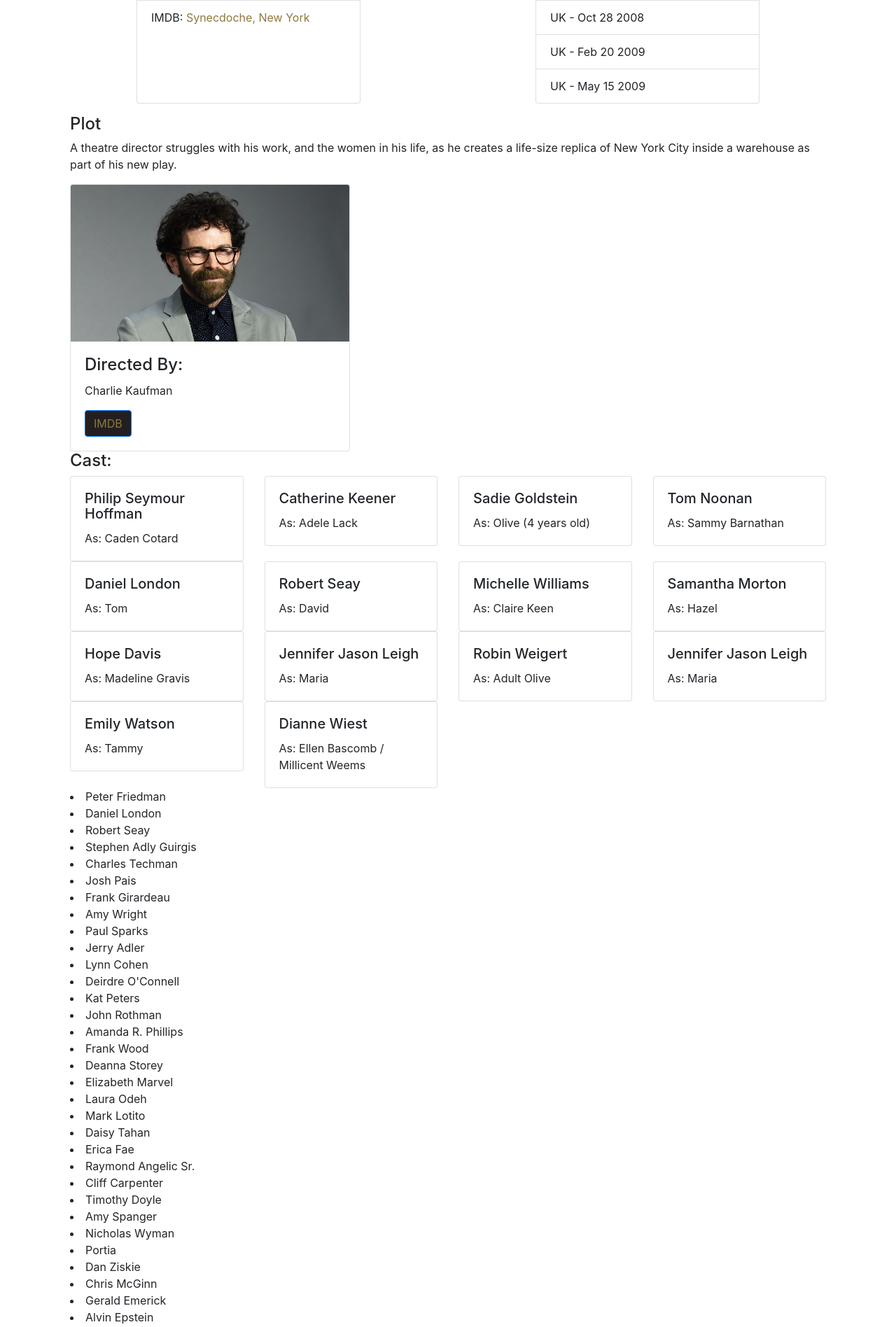
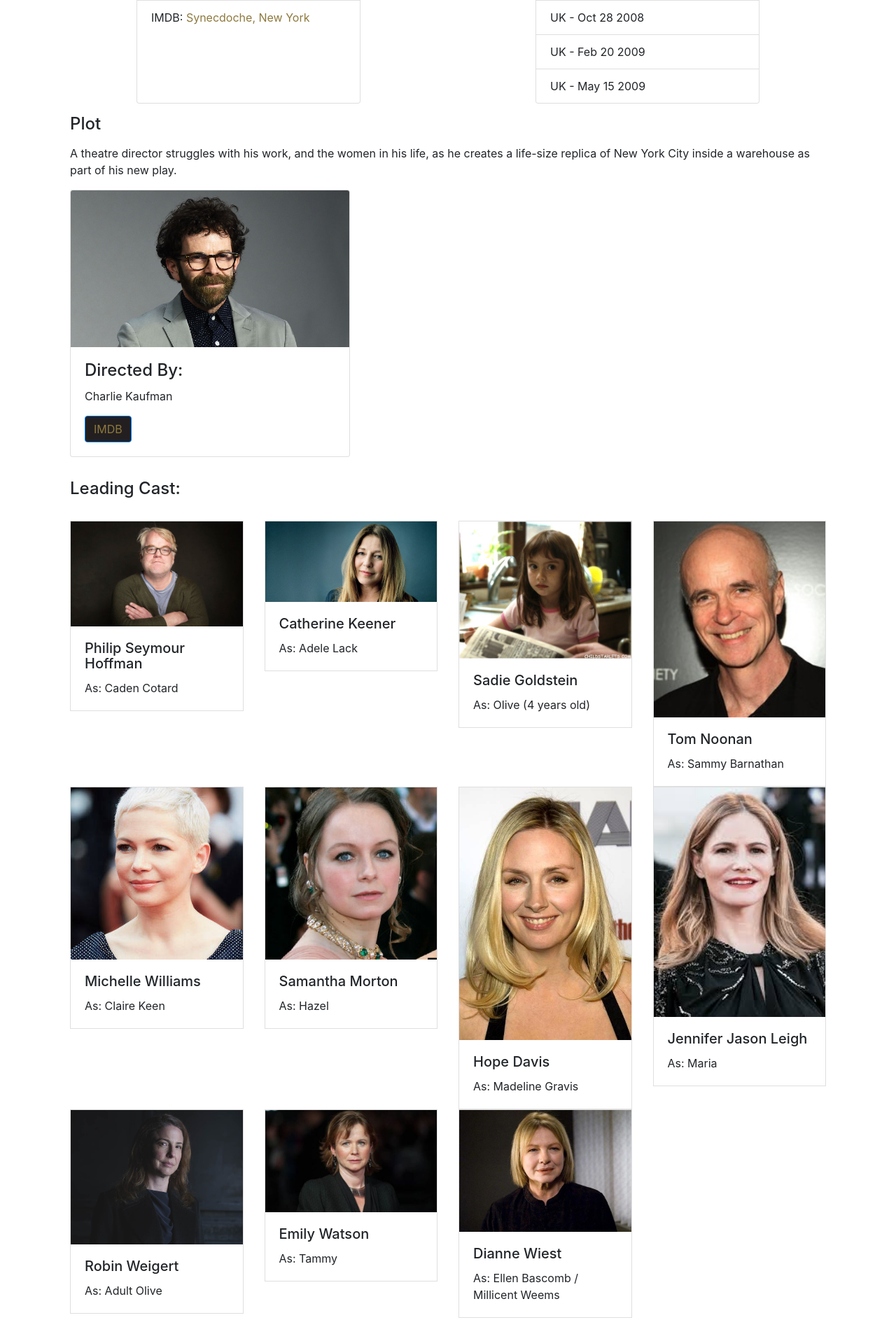
Before and after one commit to eddie321/my-movie-project, a PHP site: page / in a window 1280 px wide. Shown: the part 944-2840 px from the top of the page at 70% size. Run offline with PHP 8.4, Linux system fonts and the light colour scheme.

Commit message:
leading cast card photos

```diff
--- a/css/mymovie.css
+++ b/css/mymovie.css
@@ -25,3 +25,13 @@ a {
 
 a:hover {
   color: #ad974f; }
+
+.leading_cast {
+  margin-top: 2rem;
+  margin-bottom: 1rem; }
+
+.plot {
+  margin-bottom: 1rem; }
+
+.leading_cast {
+  margin-bottom: 2rem; }
--- a/index.html
+++ b/index.html
@@ -88,7 +88,7 @@
         </div>
 
         <div class="container">
-            <h4>Plot</h4>
+            <h4 class="plot">Plot</h4>
             <p>A theatre director struggles with his work, and the women in his life, as he creates a life-size replica of New
                 York City inside a warehouse as part of his new play.</p>
         </div>
@@ -104,124 +104,114 @@
                     <a href="http://www.imdb.com/name/nm0442109/?ref_=nv_sr_2" class="btn btn-primary">IMDB</a>
                 </div>
             </div>
+        </div>
 
-            <h4>Cast:</h4>
+        <div class="container leading_cast">
+            <h4 class="leading_cast">Leading Cast:</h4>
 
             <div class="row">
-                <div class="col-sm-3">
+                <div class="card-group">
+                    <div class="col-6 col-sm-3">
                         <div class="card">
+                            <img class="card-img-top" src="img/psh.jpg" alt="Philip Seymour Hoffman">
                             <div class="card-body">
                                 <h5 class="card-title">Philip Seymour Hoffman</h5>
                                 <p class="card-text">As: Caden Cotard</p>
                             </div>
                         </div>
                     </div>
-                <div class="col-sm-3">
+                    <div class="col-6 col-sm-3">
                         <div class="card">
+                            <img class="card-img-top" src="img/catherine_k.jpg" alt="Catherine Keener">
                             <div class="card-body">
                                 <h5 class="card-title">Catherine Keener</h5>
                                 <p class="card-text">As: Adele Lack</p>
                             </div>
                         </div>
                     </div>
-                <div class="col-sm-3">
+                    <div class="col-6 col-sm-3">
                         <div class="card">
+                            <img class="card-img-top" src="img/sadie_g.jpg" alt="Sadie Goldstein">
                             <div class="card-body">
                                 <h5 class="card-title">Sadie Goldstein</h5>
                                 <p class="card-text">As: Olive (4 years old)</p>
                             </div>
                         </div>
                     </div>
-                <div class="col-sm-3">
+                    <div class="col-6 col-sm-3">
                         <div class="card">
+                            <img class="card-img-top" src="img/tom_n.jpg" alt="Tom Noonan">
                             <div class="card-body">
                                 <h5 class="card-title">Tom Noonan</h5>
                                 <p class="card-text">As: Sammy Barnathan</p>
                             </div>
                         </div>
                     </div>
-                <div class="col-sm-3">
+                    <div class="col-6 col-sm-3">
                         <div class="card">
-                        <div class="card-body">
-                            <h5 class="card-title">Daniel London</h5>
-                            <p class="card-text">As: Tom</p>
-                        </div>
-                    </div>
-                </div>
-
-                <div class="col-sm-3">
-                    <div class="card">
-                        <div class="card-body">
-                            <h5 class="card-title">Robert Seay</h5>
-                            <p class="card-text">As: David</p>
-                        </div>
-                    </div>
-                </div>
-                <div class="col-sm-3">
-                    <div class="card">
+                            <img class="card-img-top" src="img/michelle_w.jpg" alt="Michelle Williams">
                             <div class="card-body">
                                 <h5 class="card-title">Michelle Williams</h5>
                                 <p class="card-text">As: Claire Keen</p>
                             </div>
                         </div>
                     </div>
-                <div class="col-sm-3">
+                    <div class="col-6 col-sm-3">
                         <div class="card">
+                            <img class="card-img-top" src="img/samantha_m.jpg" alt="Samantha Morton">
                             <div class="card-body">
                                 <h5 class="card-title">Samantha Morton</h5>
                                 <p class="card-text">As: Hazel</p>
                             </div>
                         </div>
                     </div>
-                <div class="col-sm-3">
+                    <div class="col-6 col-sm-3">
                         <div class="card">
+                            <img class="card-img-top" src="img/hope_d.jpg" alt="Hope Davis">
                             <div class="card-body">
                                 <h5 class="card-title">Hope Davis</h5>
                                 <p class="card-text">As: Madeline Gravis</p>
                             </div>
                         </div>
                     </div>
-                <div class="col-sm-3">
+                    <div class="col-6 col-sm-3">
                         <div class="card">
+                            <img class="card-img-top" src="img/jennifer_jl.jpeg" alt="Jennifer Jason Leigh">
                             <div class="card-body">
                                 <h5 class="card-title">Jennifer Jason Leigh</h5>
                                 <p class="card-text">As: Maria</p>
                             </div>
                         </div>
                     </div>
-                <div class="col-sm-3">
+                    <div class="col-6 col-sm-3">
                         <div class="card">
+                            <img class="card-img-top" src="img/robin_w.jpg" alt="Robin Weigert">
                             <div class="card-body">
                                 <h5 class="card-title">Robin Weigert</h5>
                                 <p class="card-text">As: Adult Olive</p>
                             </div>
                         </div>
                     </div>
-                <div class="col-sm-3">
+                    <div class="col-6 col-sm-3">
                         <div class="card">
-                        <div class="card-body">
-                            <h5 class="card-title">Jennifer Jason Leigh</h5>
-                            <p class="card-text">As: Maria</p>
-                        </div>
-                    </div>
-                </div>
-                <div class="col-sm-3">
-                        <div class="card">
+                            <img class="card-img-top" src="img/emily_w.jpg" alt="Emily Watson">
                             <div class="card-body">
                                 <h5 class="card-title">Emily Watson</h5>
                                 <p class="card-text">As: Tammy</p>
                             </div>
                         </div>
                     </div>
-                <div class="col-sm-3">
+                    <div class="col-6 col-sm-3">
                         <div class="card">
+                            <img class="card-img-top" src="img/dianne_w.jpg" alt="Dianne Wiest">
                             <div class="card-body">
                                 <h5 class="card-title">Dianne Wiest</h5>
                                 <p class="card-text">As: Ellen Bascomb / Millicent Weems</p>
                             </div>
                         </div>
                     </div>
-
+                </div>
+            </div>
         </div>
 
 
--- a/scss/mymovie.scss
+++ b/scss/mymovie.scss
@@ -40,3 +40,16 @@ a {
 a:hover {
 color: $color_1;
 }
+
+.leading_cast {
+    margin-top: 2rem;
+    margin-bottom: 1rem;
+}
+
+.plot {
+    margin-bottom: 1rem;
+}
+
+.leading_cast {
+    margin-bottom: 2rem;
+}
```
Also changed, not shown: img/catherine_k.jpg (added), img/dianne_w.jpg (added), img/emily_w.jpg (added), img/hope_d.jpg (added), img/jennifer_jl.jpeg (added), img/michelle_w.jpg (added), img/psh.jpg (added), img/robin_w.jpg (added), img/sadie_g.jpg (added), img/samantha_m.jpg (added), img/tom_n.jpg (added). Lines whose indentation alone changed are shown as unchanged.
